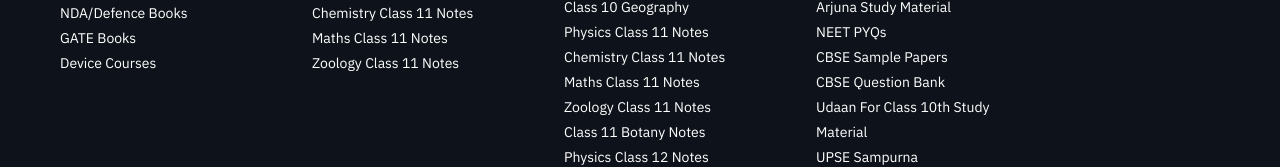
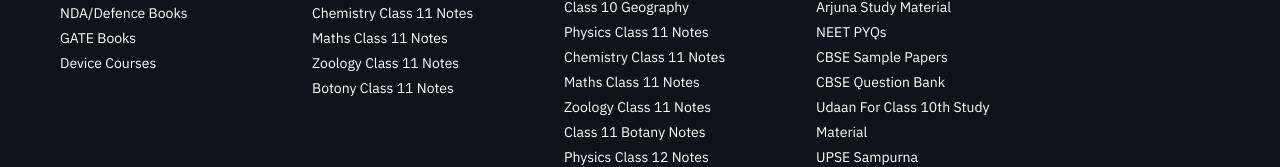
Before and after one commit to Jaaankiiiii/Online-learning-platform, a plain HTML site: page 3 student home page/3 home-page.html in a window 1280 px wide. Shown: the part 2350-2517 px from the top of the page. Drawn offline with Linux system fonts and the light colour scheme.

Commit message:
Update 3 home-page.html

```diff
--- a/3 student home page/3 home-page.html
+++ b/3 student home page/3 home-page.html
@@ -254,6 +254,7 @@
                     <li><a>Chemistry Class 11 Notes</a></li>
                     <li><a>Maths Class 11 Notes</a></li>
                     <li><a>Zoology Class 11 Notes</a></li>
+                    <li><a>Botony Class 11 Notes</a></li>
                 </ul>
             </div>
             <div class="F">
```
